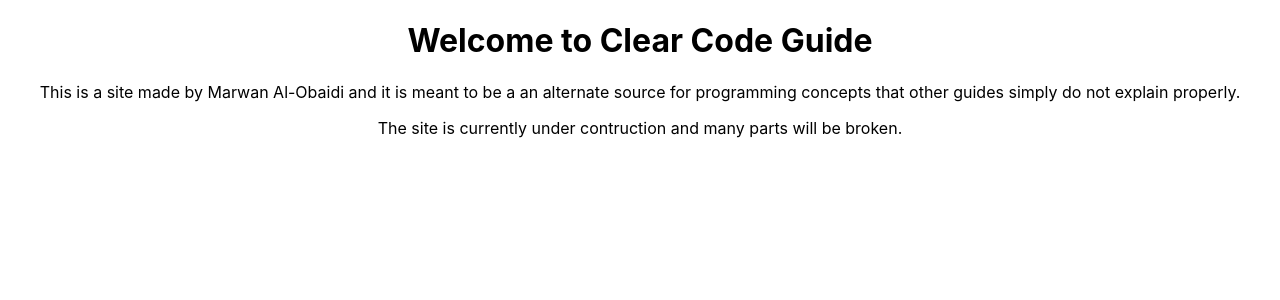
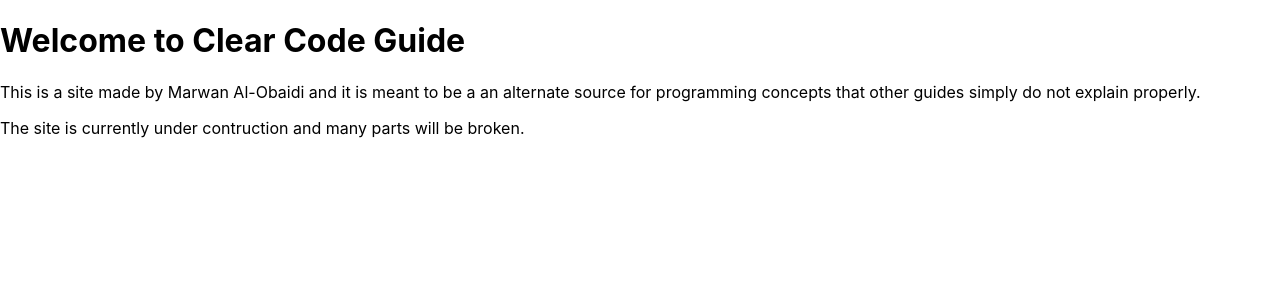
Before and after one commit to MarwanAl-Obaidi/clear-code-guide, a React (Create React App) app: page / in a window 1280 px wide. Shown: the top 300 px of the page. Built offline with nearby package versions, Linux system fonts and the light colour scheme.

Commit message:
Routing implemented

```diff
--- a/package.json
+++ b/package.json
@@ -8,6 +8,7 @@
     "@testing-library/user-event": "^13.5.0",
     "react": "^18.3.1",
     "react-dom": "^18.3.1",
+    "react-router-dom": "^6.24.0",
     "react-scripts": "5.0.1",
     "web-vitals": "^2.1.4"
   },
--- a/src/App.js
+++ b/src/App.js
@@ -1,11 +1,15 @@
+import { BrowserRouter as Router, Route, Routes } from 'react-router-dom';
 import './App.css';
 import Home from './views/home';
 
 function App() {
   return (
-    <div className="App">
-      <Home />
-    </div>
+    <Router>
+      <Routes>
+        <Route path="/" element={<Home />} />
+        <Route path="/*" element={<p>Page not found</p>} />
+      </Routes>
+    </Router>
   );
 }
 
```
Also changed, not shown: 1 other file (tests, documents, lock files or other folders).
